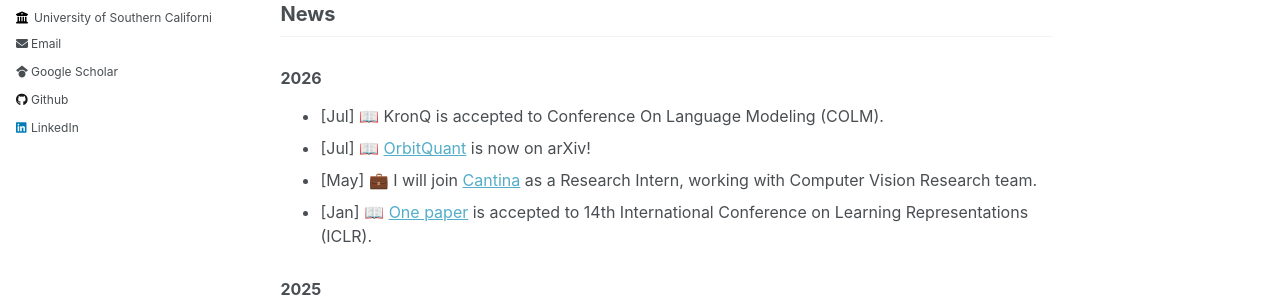
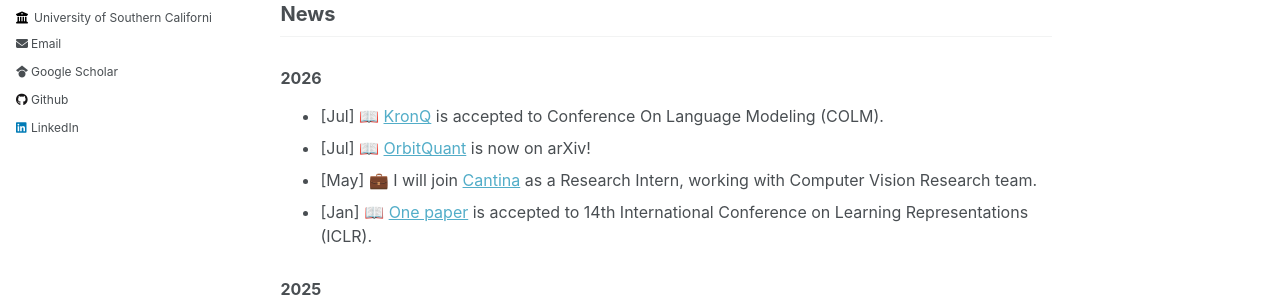
Before and after one commit to donghyunli/donghyunli.github.io, a Jekyll site: the page built from _pages/about.md, in a window 1280 px wide and 900 px high. Shown: the part 363-663 px from the top of the window. Built offline with Jekyll 4.4.1, drawn with Linux system fonts in a browser that asks for light colours; part of the change alters nothing that is shown.

Commit message:
Update paper

```diff
--- a/_pages/about.md
+++ b/_pages/about.md
@@ -21,7 +21,7 @@ I received B.E. degree in Mechanical Engineering Department at Yonsei University
 ## News
 
 ### 2026
-- [Jul] 📖 KronQ is accepted to Conference On Language Modeling (COLM).
+- [Jul] 📖 [KronQ](https://arxiv.org/pdf/2607.07964) is accepted to Conference On Language Modeling (COLM).
 - [Jul] 📖 [OrbitQuant](https://arxiv.org/pdf/2607.02461) is now on arXiv!
 - [May] 💼 I will join [Cantina](https://cantina.com/) as a Research Intern, working with Computer Vision Research team.
 - [Jan] 📖 [One paper](https://arxiv.org/pdf/2506.18184) is accepted to 14th International Conference on Learning Representations (ICLR).
```
